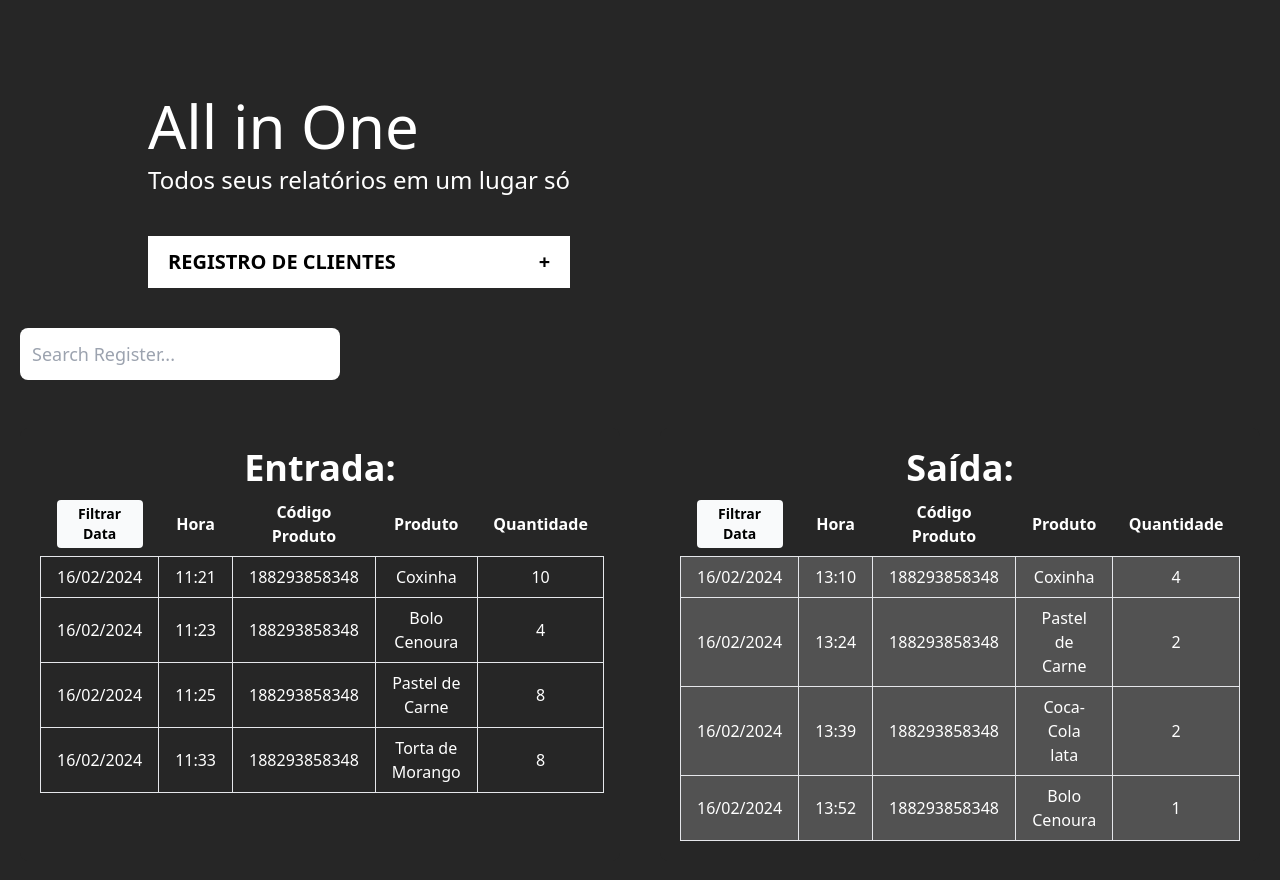
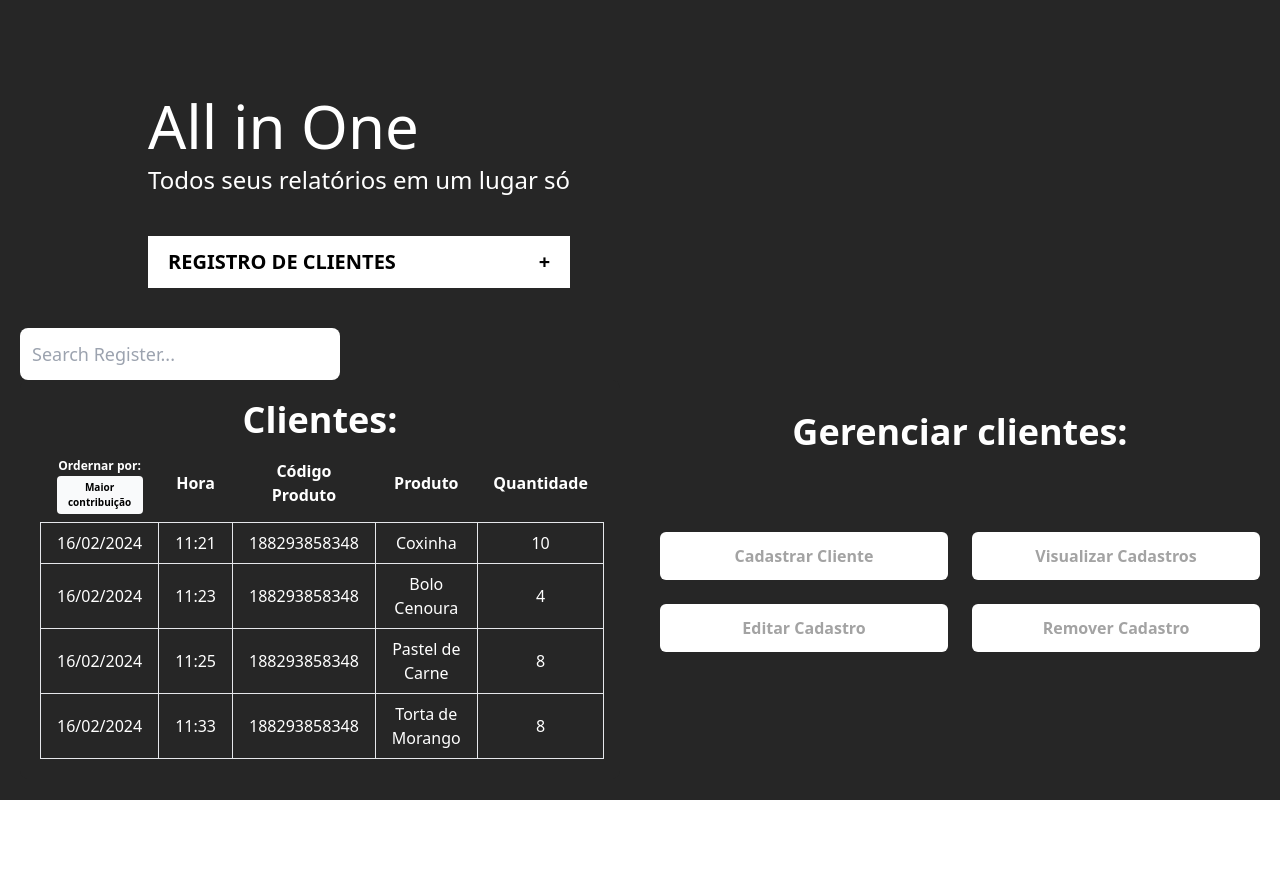
Before and after one commit to software-padaria/software-padaria, a Vue app: page /RegistroClientes in a window 1280 px wide. After the commit the page ends 800 px from the top, so only its background shows below. Built offline with nearby package versions, Linux system fonts and the light colour scheme.

Commit message:
feat: Correção #3

```diff
--- a/src/views/RegistroClientes.vue
+++ b/src/views/RegistroClientes.vue
@@ -17,51 +17,38 @@ const toggleMenu = () => {
           <h1 class="text-6xl mb-2">All in One</h1>
           <p class="text-2xl">Todos seus relatórios em um lugar só</p>
           <nav class="relative bg-white mt-10 mx-auto w-full max-w-lg">
-            <label
-              @click="toggleMenu"
-              class="block py-3 px-5 text-black text-xl font-semibold cursor-pointer"
-            >
+            <label @click="toggleMenu" class="block py-3 px-5 text-black text-xl font-semibold cursor-pointer">
               <span class="inline-block px-0">REGISTRO DE CLIENTES</span>
               <span class="float-right inline-block">+</span>
             </label>
-            <ul
-              :class="{ 'h-[120px]': isMenuOpen, 'h-0': !isMenuOpen }"
-              class="bg-white absolute w-full overflow-hidden text-center transition-all duration-400 ease-in-out list-none"
-            >
+            <ul :class="{ 'h-[120px]': isMenuOpen, 'h-0': !isMenuOpen }"
+              class="bg-white absolute w-full overflow-hidden text-center transition-all duration-400 ease-in-out list-none">
               <li class="py-2">
-                <router-link to="/RegistroEstoque" class="text-black"
-                  >REGISTRO DE ESTOQUE</router-link
-                >
+                <router-link to="/RegistroEstoque" class="text-black">REGISTRO DE ESTOQUE</router-link>
               </li>
               <li class="py-2">
                 <router-link to="/" class="text-black">REGISTRO DE VENDAS</router-link>
               </li>
               <li class="py-2">
-                <router-link to="/RegistroConsumo" class="text-black"
-                  >REGISTRO DE CONSUMO</router-link
-                >
+                <router-link to="/RegistroConsumo" class="text-black">REGISTRO DE CONSUMO</router-link>
               </li>
             </ul>
           </nav>
         </div>
       </section>
-      <input
-          type="text"
-          placeholder="Search Register..."
-          class="mx-auto mb-2 w-full max-w-xs bg-white border-none rounded-lg p-3 text-black text-lg"
-        />
-      <div class="container mx-auto mt-10">
+      <input type="text" placeholder="Search Register..."
+        class="mx-auto w-full max-w-xs bg-white border-none rounded-lg p-3 text-black text-lg" />
+      <div class="container mx-auto">
         <div class="grid grid-cols-2 gap-10">
           <div class="bg-color4 rounded-lg p-5">
-            <h2 class="text-4xl font-bold text-center mb-1">Entrada:</h2>
+            <h2 class="text-4xl font-bold text-center mb-1">Clientes:</h2>
             <table class="table-auto w-full text-center">
               <thead>
                 <tr>
                   <th class="px-4 py-2">
-                    <button
-                      class="bg-gray-50 hover:bg-gray-200 text-sm text-black py-1 px-1 rounded"
-                    >
-                      Filtrar Data
+                    <span class="text-xs">Ordernar por:</span>
+                    <button class="bg-gray-50 hover:bg-gray-200 text-[10px] py-1 px-1 text-black rounded">
+                      Maior contribuição
                     </button>
                   </th>
                   <th class="px-4 py-2">Hora</th>
@@ -102,55 +89,22 @@ const toggleMenu = () => {
               </tbody>
             </table>
           </div>
-          <div class="bg-color4 rounded-lg p-5">
-            <h2 class="text-4xl font-bold text-center mb-1">Saída:</h2>
-            <table class="table-auto w-full text-center">
-              <thead>
-                <tr>
-                  <th class="px-4 py-2">
-                    <button
-                      class="bg-gray-50 hover:bg-gray-200 text-sm text-black py-1 px-1 rounded"
-                    >
-                      Filtrar Data
-                    </button>
-                  </th>
-                  <th class="px-4 py-2">Hora</th>
-                  <th class="px-4 py-2">Código Produto</th>
-                  <th class="px-4 py-2">Produto</th>
-                  <th class="px-4 py-2">Quantidade</th>
-                </tr>
-              </thead>
-              <tbody class="bg-neutral-600">
-                <tr>
-                  <td class="border px-4 py-2">16/02/2024</td>
-                  <td class="border px-4 py-2">13:10</td>
-                  <td class="border px-4 py-2">188293858348</td>
-                  <td class="border px-4 py-2">Coxinha</td>
-                  <td class="border px-4 py-2">4</td>
-                </tr>
-                <tr>
-                  <td class="border px-4 py-2">16/02/2024</td>
-                  <td class="border px-4 py-2">13:24</td>
-                  <td class="border px-4 py-2">188293858348</td>
-                  <td class="border px-4 py-2">Pastel de Carne</td>
-                  <td class="border px-4 py-2">2</td>
-                </tr>
-                <tr>
-                  <td class="border px-4 py-2">16/02/2024</td>
-                  <td class="border px-4 py-2">13:39</td>
-                  <td class="border px-4 py-2">188293858348</td>
-                  <td class="border px-4 py-2">Coca-Cola lata</td>
-                  <td class="border px-4 py-2">2</td>
-                </tr>
-                <tr>
-                  <td class="border px-4 py-2">16/02/2024</td>
-                  <td class="border px-4 py-2">13:52</td>
-                  <td class="border px-4 py-2">188293858348</td>
-                  <td class="border px-4 py-2">Bolo Cenoura</td>
-                  <td class="border px-4 py-2">1</td>
-                </tr>
-              </tbody>
-            </table>
+          <div class="mt-8">
+            <h2 class="text-4xl font-bold text-center mb-1">Gerenciar clientes:</h2>
+            <div class="grid grid-cols-2 gap-6 mt-20">
+              <button class="bg-white hover:bg-neutral-200 text-neutral-400 font-bold py-3 rounded-md">
+                Cadastrar Cliente
+              </button>
+              <button class="bg-white hover:bg-neutral-200 text-neutral-400 font-bold py-3 rounded-md">
+                Visualizar Cadastros
+              </button>
+              <button class="bg-white hover:bg-neutral-200 text-neutral-400 font-bold py-3 rounded-md">
+                Editar Cadastro
+              </button>
+              <button class="bg-white hover:bg-neutral-200 text-neutral-400 font-bold py-3 rounded-md">
+                Remover Cadastro
+              </button>
+            </div>
           </div>
         </div>
       </div>
--- a/src/views/RegistroConsumo.vue
+++ b/src/views/RegistroConsumo.vue
@@ -48,9 +48,9 @@ const toggleMenu = () => {
       <input
           type="text"
           placeholder="Search Register..."
-          class="mx-auto mb-2 w-full max-w-xs bg-white border-none rounded-lg p-3 text-black text-lg"
+          class="mx-auto w-full max-w-xs bg-white border-none rounded-lg p-3 text-black text-lg"
         />
-      <div class="container mx-auto mt-10">
+      <div class="container mx-auto">
         <div class="grid grid-cols-2 gap-10">
           <div class="bg-color4 rounded-lg p-5">
             <h2 class="text-4xl font-bold text-center mb-1">Consumos:</h2>
--- a/src/views/RegistroVendas.vue
+++ b/src/views/RegistroVendas.vue
@@ -150,6 +150,8 @@ const toggleMenu = () => {
               </td>
               <td class="px-5 py-0 border text-center">João Guilherme</td>
               <td class="px-5 py-0 border text-center">R$41,50</td>
+              <td class="px-5 py-0 border text-center"><button @click="showCode = !showCode">
+                  . . .</button></td>
             </tr>
           </tbody>
           <tbody>
@@ -199,6 +201,8 @@ const toggleMenu = () => {
               </td>
               <td class="px-5 py-0 border text-center">Lucas</td>
               <td class="px-5 py-0 border text-center">R$41,50</td>
+              <td class="px-5 py-0 border text-center"><button @click="showCode = !showCode">
+                  . . .</button></td>
             </tr>
           </tbody>
           <tbody>
@@ -248,6 +252,8 @@ const toggleMenu = () => {
               </td>
               <td class="px-5 py-0 border text-center">João Guilherme</td>
               <td class="px-5 py-0 border text-center">R$41,50</td>
+              <td class="px-5 py-0 border text-center"><button @click="showCode = !showCode">
+                  . . .</button></td>
             </tr>
           </tbody>
         </table>
```
Also changed, not shown: src/views/RegistroEstoque.vue (+10 -26 lines).
